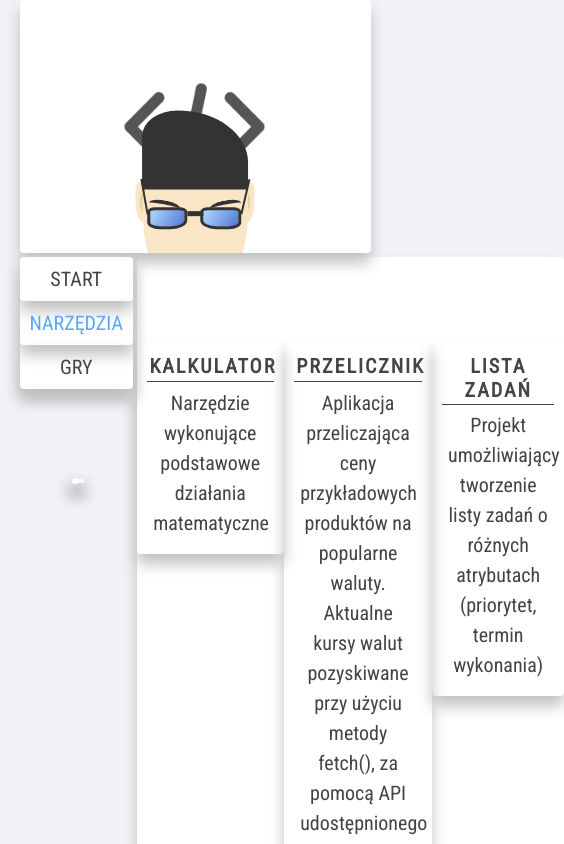
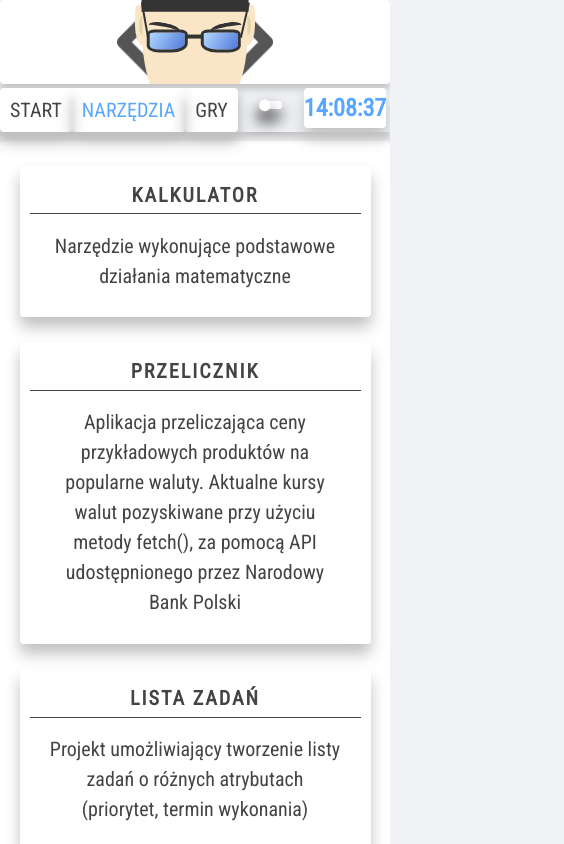
Before and after one commit to JacobOsowsky/Single-Page-Application-with-React-Router, a React (Create React App) app: page /tools in a window 390 px wide. Shown: the top 844 px of the page, 564 px wide, since content can reach past the window. Built offline with nearby package versions, Linux system fonts and the light colour scheme.

Commit message:
update app for portrait resolutions

```diff
--- a/src/styles/App.css
+++ b/src/styles/App.css
@@ -138,3 +138,95 @@ footer {
   }
 
 }
+
+@media (max-width: 768px) and (orientation: portrait) {
+  .app {
+    width: 100vw;
+  }
+
+  header {
+    position: relative;
+    flex-basis: 10vh;
+    box-shadow: 0 5px 8px silver;
+
+  }
+
+  main {
+    flex-direction: column;
+    box-shadow: 0 5px 8px silver;
+  }
+
+  aside {
+    display: flex;
+    flex-direction: row;
+    margin-bottom: 1vh;
+    box-shadow: 0 5px 8px silver;
+  }
+
+  h3.clock {
+    position: inherit;
+    flex-basis: 30%;
+  }
+
+  nav {
+    flex-basis: 70%;
+    flex-grow: 1;
+  }
+
+  nav ul {
+    display: flex;
+    flex-direction: row;
+    margin: 0;
+    height: 100%;
+    box-shadow: 0 5px 8px silver;
+  }
+
+  nav ul li {
+    flex-basis: 30%;
+    margin: 0 auto 0 auto;
+  }
+
+  div.switch {
+    position: inherit;
+    margin: 2vh 0 0 0;
+    flex-basis: 30%;
+  }
+
+  .switch .bar {
+    width: 6vw;
+    height: 2vw;
+  }
+
+  .switch .circle {
+    width: 3vw;
+    height: 3vw;
+  }
+
+}
+
+@media (max-width: 360px) and (orientation: portrait) {
+
+  nav,
+  .clock {
+    font-size: 14px;
+  }
+
+  div.switch {
+    margin: 3vh 0 0 0;
+  }
+
+  .switch .bar {
+    width: 9vw;
+    height: 3vw;
+  }
+
+  .switch .circle {
+    width: 4.5vw;
+    height: 4.5vw;
+  }
+
+  footer {
+    font-size: 12px;
+    padding: 5px;
+  }
+}
--- a/src/styles/Calculator.css
+++ b/src/styles/Calculator.css
@@ -71,3 +71,10 @@ div.interface {
         font-weight: bold;
     }
 }
+
+@media (max-width: 768px) and (orientation: portrait) {
+    div.calculator {
+        width: 70%;
+        margin-top: 10vh;
+    }
+}
--- a/src/styles/GamesListPage.css
+++ b/src/styles/GamesListPage.css
@@ -66,3 +66,28 @@
 
     }
 }
+
+@media (max-width: 768px) and (orientation: portrait) {
+    .games {
+        flex-direction: column;
+    }
+
+    .games .game {
+        width: 90%;
+        margin-top: 3vh;
+    }
+}
+
+@media (max-width: 360px) and (orientation: portrait) {
+    .games {
+        width: 100%;
+    }
+
+    .games .game h4 {
+        font-size: 14px;
+    }
+
+    .games .game p {
+        font-size: 14px;
+    }
+}
--- a/src/styles/Header.css
+++ b/src/styles/Header.css
@@ -273,3 +273,31 @@ div.rightear div.inside {
         border: 2px solid #333;
     }
 }
+
+@media (max-width: 768px) and (orientation: portrait) {
+    div.avatar {
+        bottom: -50%;
+    }
+}
+
+@media (max-width: 360px) and (orientation: portrait) {
+    div.avatar {
+        width: 80px;
+        height: 115px;
+    }
+
+    .leftbrow,
+    .rightbrow {
+        border-top: 3px solid #333;
+    }
+
+    .rightglass,
+    .leftglass {
+        border: 2px solid #333;
+    }
+
+    nav,
+    .clock {
+        font-size: 14px;
+    }
+}
--- a/src/styles/HomePage.css
+++ b/src/styles/HomePage.css
@@ -8,3 +8,12 @@
 span.active {
     display: none;
 }
+
+
+@media (max-width: 360px) and (orientation: portrait) {
+    .homePage {
+        width: 90vw;
+        font-size: 18px;
+        margin: 20px auto 0 20px;
+    }
+}
--- a/src/styles/PaperScissorsRock.css
+++ b/src/styles/PaperScissorsRock.css
@@ -92,3 +92,24 @@ div.rock {
         width: 12%;
     }
 }
+
+@media (max-width: 768px) and (orientation: portrait) {
+
+    .rock .hand,
+    .rock .computerChoice {
+        width: 20%;
+    }
+
+    .rock button {
+        left: 50%;
+        transform: translateX(-50%);
+    }
+
+    .rock .gameresult {
+        right: 10%;
+    }
+
+    .rock .statistics {
+        left: 10%;
+    }
+}
--- a/src/styles/ToolsListPage.css
+++ b/src/styles/ToolsListPage.css
@@ -58,3 +58,24 @@
 
 
 }
+
+@media (max-width: 768px) and (orientation: portrait) {
+    .tools {
+        flex-direction: column;
+    }
+
+    .tools .tool {
+        width: 90%;
+        margin-top: 3vh;
+    }
+}
+
+@media (max-width: 360px) and (orientation: portrait) {
+    .tools .tool h4 {
+        font-size: 14px;
+    }
+
+    .tools .tool p {
+        font-size: 14px;
+    }
+}
```
